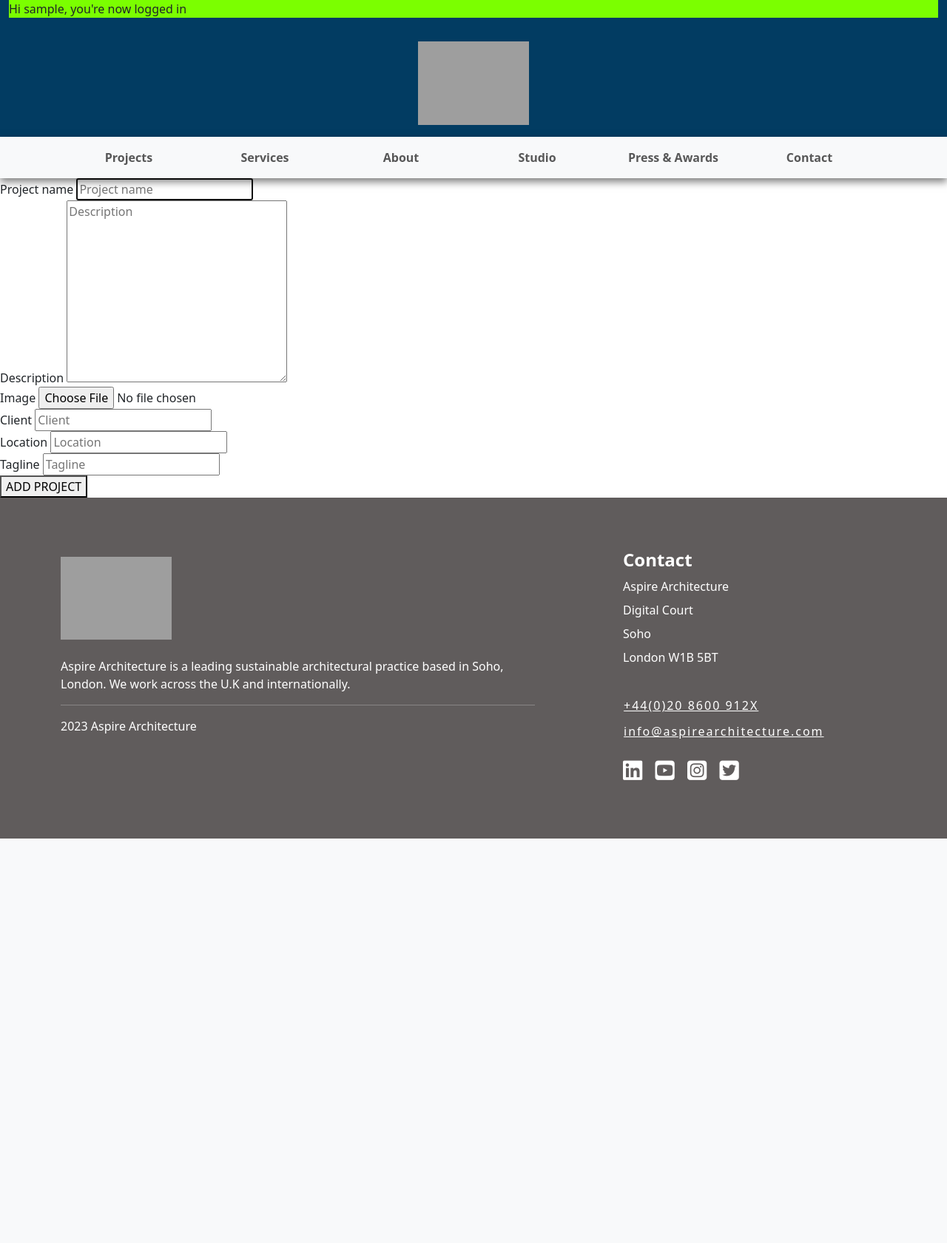
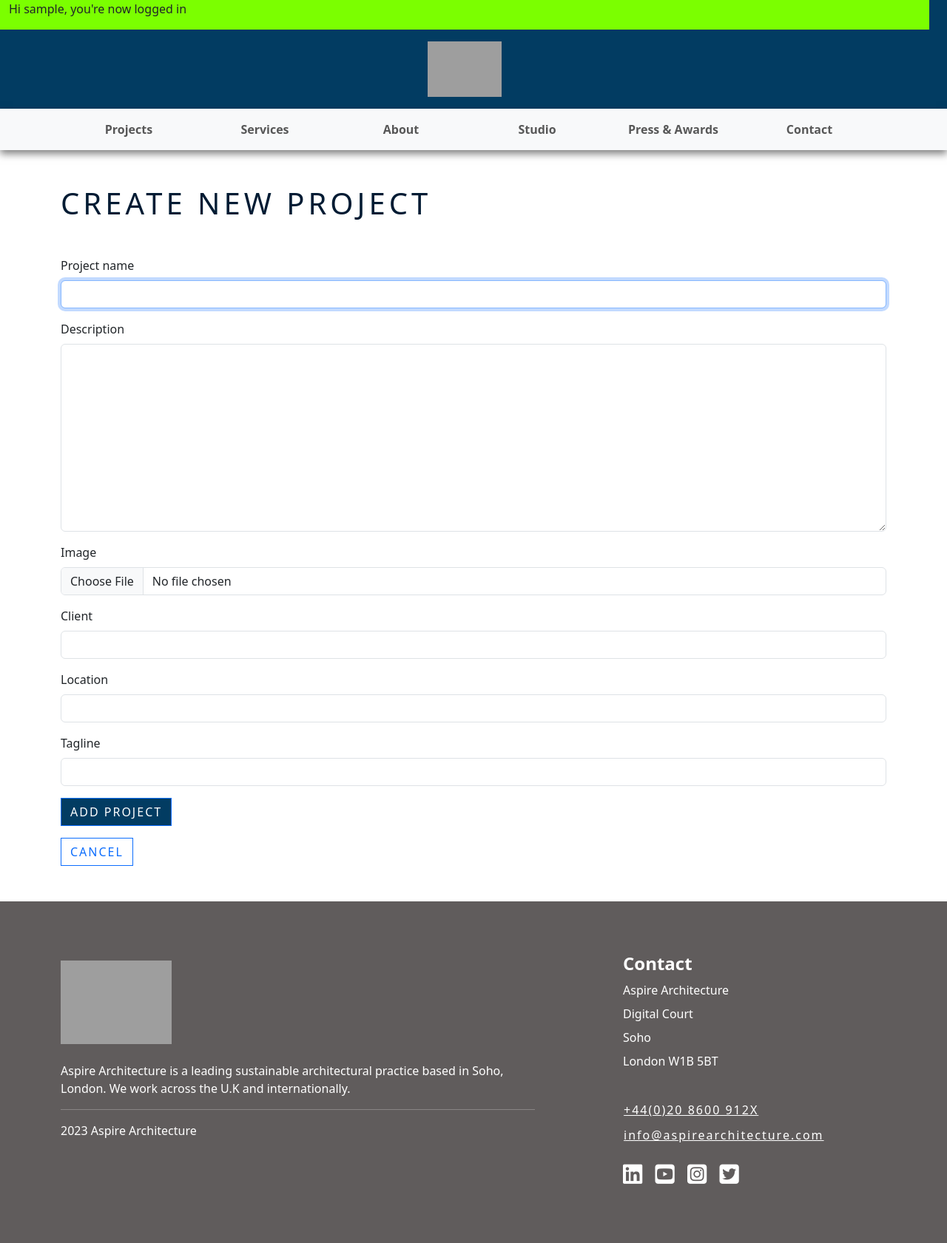
Before and after one commit to lewis-worsley/aspire-architecture, a Django app: page /project/create/ in a window 1280 px wide. Shown: the whole page at 74% size. Before the commit the page ends 1134 px from the top, so only its background shows below. Run offline with Django 3.2, Linux system fonts and the light colour scheme; the visitor is signed in with stand-in values (Sample User, id 1); some libraries are stand-ins or nearby versions; grey boxes are pictures that could not be loaded.

Commit message:
Bootstrap styling applied to all html templates

```diff
--- a/project/templates/project/create_new_project.html
+++ b/project/templates/project/create_new_project.html
@@ -2,38 +2,59 @@
 
 {% block content %}
 
+{% if user.is_staff == True %}
+
 <div>
-    <form method="post" enctype="multipart/form-data">{% csrf_token %}
+    <div class="container my-5">
+        <div>
+            <h1 class="mb-5">CREATE NEW PROJECT</h1>
+        </div>
 
         <div>
-            <label for="id_project_name">Project name</label>
-            <input type="text" name="project_name" id="id_project_name" placeholder="Project name" required autofocus>
+            <form method="post" enctype="multipart/form-data">{% csrf_token %}
+
+                <div class="mb-3">
+                    <label for="id_project_name" class="form-label">Project name</label>
+                    <input type="text" class="form-control" id="id_project_name" name="project_name" required autofocus>
+                </div>
+                <div class="mb-3">
+                    <label for="id_description" class="form-label">Description</label>
+                    <textarea type="text" class="form-control" id="id_descripion" name="description" cols="30" rows="10"
+                        required></textarea>
+                </div>
+                <div class="mb-3">
+                    <label for="id_image" class="form-label">Image</label>
+                    <input type="file" class="form-control" id="id_image" name="image" accept=".jpg">
+                </div>
+                <div class="mb-3">
+                    <label for="id_client_name" class="form-label">Client</label>
+                    <input type="text" class="form-control" id="id_client_name" name="client" required>
+                </div>
+                <div>
+                    <div class="mb-3">
+                        <label for="id_location" class="form-label">Location</label>
+                        <input type="text" class="form-control" id="id_location" name="location" required>
+                    </div>
+                    <div class="mb-3">
+                        <label for="id_tagline" class="form-label">Tagline</label>
+                        <input type="text" class="form-control" id="id_tagline" name="tagline" required>
+                    </div>
+
+                    <button type="submit" class="btn btn-primary mb-3">ADD PROJECT</button>
+            </form>
+
+            <div>
+                <a href="{% url 'home' %}" class="btn btn-outline-primary">CANCEL</a>
+            </div>
         </div>
-        <div>
-            <label for="id_descripion">Description</label>
-            <textarea type="text" name="description" id="id_descripion" placeholder="Description" cols="30" rows="10"
-                required></textarea>
-        </div>
-        <div>
-            <label for="id_image">Image</label>
-            <input type="file" name="featured_image" id="id_image" accept=".jpg">
-        </div>
-        <div>
-            <label for="id_client_name">Client</label>
-            <input type="text" name="client_name" id="id_client_name" placeholder="Client" required>
-        </div>
-        <div>
-            <label for="id_location">Location</label>
-            <input type="text" name="location" id="id_location" placeholder="Location" required>
-        </div>
-        <div>
-            <label for="id_tagline">Tagline</label>
-            <input type="text" name="tagline" id="id_tagline" placeholder="Tagline" required>
-        </div>
-
-        <button type="submit">ADD PROJECT</button>
-
-    </form>
+    </div>
 </div>
 
+{% else %}
+<div class="container my-5">
+    <h1>Unauthorised permission</h1>
+    <p>Sorry, you're not permitted to enter this page. Please return to the <a href="/">homepage</a>.</p>
+  </div>
+{% endif %}
+
 {% endblock content %}
--- a/project/templates/project/home.html
+++ b/project/templates/project/home.html
@@ -34,7 +34,7 @@
     {% include 'project/projects.html' %}
 </div>
 
-<div id="contact" style="background-color: aqua;">
+<div id="contact">
     {% include 'contact.html' %}
 </div>
 
--- a/project/views.py
+++ b/project/views.py
@@ -55,6 +55,7 @@ def edit_project(request, slug):
 
     return render(request, 'project/edit_project.html', context)
 
+
 def delete_project(request, slug):
 
     project = get_object_or_404(Project, slug=slug)
--- a/static/css/style.css
+++ b/static/css/style.css
@@ -33,8 +33,17 @@ nav {
     background-color: rgba(255, 255, 255, 0.8);
 }
 
+#contact {
+    background: url(https://res.cloudinary.com/dys7tcjln/image/upload/v1682243828/architecture-sketching_k7veaf.jpg) no-repeat;
+    background-size: cover;
+    background-color: rgba(0,27,51, 0.9);
+    background-blend-mode: overlay;
+    color: white;
+    background-position: right
+}
+
 .btn-primary {
-    background-color: #001b33;
+    background-color:#023c62
 }
 
 .btn {
@@ -73,10 +82,6 @@ nav {
     padding-left: 0%;
 }
 
-@media screen and (max-width: 991px) {
-
-    .align-text-to-center {
-        text-align: center;
-    }
-
+.heading-white {
+    color: white;
 }
--- a/templates/about.html
+++ b/templates/about.html
@@ -26,7 +26,7 @@
                     class="img-fluid">
             </div>
 
-            <div class="col-lg offset-lg-1 d-block align-text-to-center mt-5 mb-5">
+            <div class="col-lg offset-lg-1 d-block text-center text-lg-start mt-5 mb-5">
                 <h1>ASPIRE ARCHITECTURE</h1>
 
                 <p>Aspire is a young, energetic, next level thinking architecture firm based in the heart of London,
@@ -54,7 +54,7 @@
 
     <div class="container">
         <div class="row align-items-center">
-            <div class="col-lg d-block align-text-to-center">
+            <div class="col-lg d-block text-center text-lg-start">
                 <h2>WHY CHOOSE ASPIRE</h2>
 
                 <p>Aspire Architecture is a leading Sustainable Architectural practice based in Soho, London. We work
@@ -88,7 +88,7 @@
                 <a href="#" class="btn btn-primary mt-2 fw-semibold">LEARN MORE ABOUT ASPIRE</a>
             </div>
 
-            <div class="col-sm offset-xl-1 d-none d-lg-block">
+            <div class="col-sm offset-lg-1 d-none d-lg-block">
                 <img src="https://res.cloudinary.com/dys7tcjln/image/upload/v1681991947/team-in-workshop_cgjr8g.jpg" alt=""
                     class="img-fluid">
             </div>
--- a/templates/services.html
+++ b/templates/services.html
@@ -5,7 +5,7 @@
                 <h2>A DESIGN PACKAGE FOR YOU</div>
                 </h2>
             </div>
-            <div class="row mt-4 gx-4">
+            <div class="row gx-4">
                 <div class="col-sm-12 col-lg-4 my-3">
                     <div class="card h-100">
                         <img src="https://res.cloudinary.com/dys7tcjln/image/upload/v1682027243/House_Architecture_Thumbnailw550px_ru8cju.jpg"
--- a/templates/snippets/footer.html
+++ b/templates/snippets/footer.html
@@ -3,7 +3,7 @@
 <footer id="footer" class="no-gutters p-5">
     <div class="container">
 
-        <div class="row pt-4 align-text-to-center">
+        <div class="row pt-4 text-center text-lg-start">
             <div class="col-sm-12 col-lg-7 ">
                 <a href="/"><img
                         src="https://res.cloudinary.com/dys7tcjln/image/upload/v1681817225/Aspire_logo_WHITE_vye9ka.png"
--- a/templates/snippets/header.html
+++ b/templates/snippets/header.html
@@ -1,11 +1,11 @@
 <!-- HEADER -->
 
 <header id="header" class="row no-gutters">
-    <div class="">
+  <div class="row">
 
     {% if user.is_staff == True %}
 
-        <div style="background-color: rgb(123, 255, 0);">
+    <div style="background-color: rgb(123, 255, 0);" class="no-gutters">
       <p>Hi {{user}}, you're now logged in</p>
     </div>
 
@@ -13,24 +13,20 @@
     {% endif %}
 
     <div class="container p-3">
-            <!-- <div class="row align-items-end text-center">
-                <div class="col d-none d-lg-block">
-                    <p>info@aspirearchitecture.com</p>
-                </div> -->
+
       <div class="col text-center">
         <a href="/"><img
             src="https://res.cloudinary.com/dys7tcjln/image/upload/v1681817225/Aspire_logo_WHITE_vye9ka.png"
-                            alt="Aspire Architecture logo" width="150px" class="img-fluid"></a>
+            alt="Aspire Architecture logo" width="100px" class="img-fluid"></a>
       </div>
-                <!-- <div class="col d-none d-lg-block">
-                    <p>socials</p>
-                </div> -->
+
     </div>
   </div>
 
-        <nav class="navbar navbar-expand-lg bg-body-tertiary">
+  <nav class="navbar navbar-expand-lg bg-body-tertiary d-none d-lg-block">
     <div class="container">
-              <button class="navbar-toggler" type="button" data-bs-toggle="collapse" data-bs-target="#navbarSupportedContent" aria-controls="navbarSupportedContent" aria-expanded="false" aria-label="Toggle navigation">
+      <button class="navbar-toggler" type="button" data-bs-toggle="collapse" data-bs-target="#navbarSupportedContent"
+        aria-controls="navbarSupportedContent" aria-expanded="false" aria-label="Toggle navigation">
         <span class="navbar-toggler-icon"></span>
       </button>
       <div class="collapse navbar-collapse" id="navbarSupportedContent">
@@ -54,8 +50,6 @@
             <a class="nav-link" href="#contact">Contact</a>
           </li>
         </ul>
-                  </li>
-                </ul>
       </div>
     </div>
   </nav>
```
Also changed, not shown: project/templates/project/delete_project.html (+21 -7 lines), project/templates/project/edit_project.html (+50 -30 lines), project/templates/project/projects.html (+3 -6 lines), templates/contact.html (+40 -29 lines), templates/stats.html (+20 -17 lines). Lines whose indentation alone changed are shown as unchanged.
